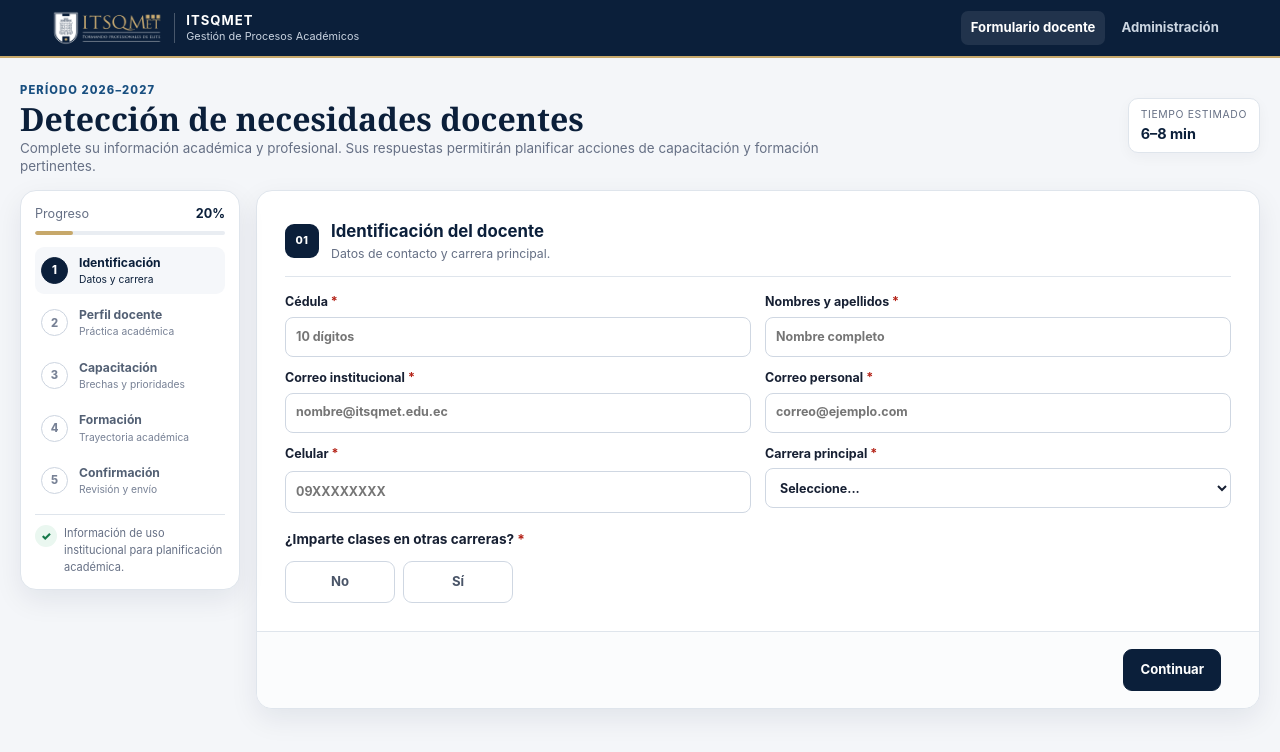
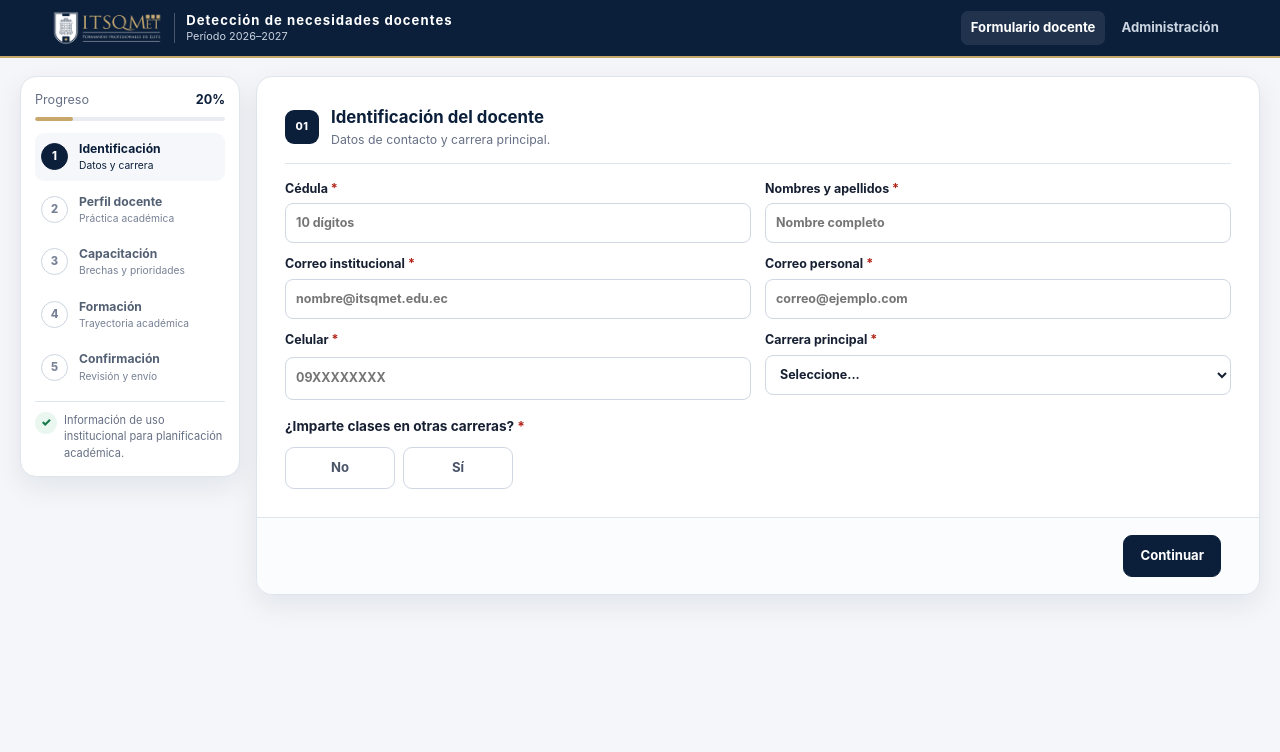
Before and after one commit to jeffer91/Encuesta-Form-Cap, a website: page index.html in a window 1280 px wide. Drawn offline with Linux system fonts and the light colour scheme.

Commit message:
Eliminar doble encabezado del formulario

```diff
--- a/index.html
+++ b/index.html
@@ -15,8 +15,8 @@
       <a class="brand" href="#formulario" aria-label="ITSQMET - inicio">
         <img src="assets/logo-itsqmet.png" alt="ITSQMET" />
         <span class="brand-copy">
-          <strong>ITSQMET</strong>
-          <small>Gestión de Procesos Académicos</small>
+          <strong>Detección de necesidades docentes</strong>
+          <small>Período 2026–2027</small>
         </span>
       </a>
       <nav class="top-actions" aria-label="Navegación principal">
@@ -26,19 +26,7 @@
     </header>
 
     <main>
-      <section id="view-formulario" class="view active" aria-labelledby="form-title">
-        <div class="page-heading">
-          <div>
-            <span class="eyebrow">Período 2026–2027</span>
-            <h1 id="form-title">Detección de necesidades docentes</h1>
-            <p>Complete su información académica y profesional. Sus respuestas permitirán planificar acciones de capacitación y formación pertinentes.</p>
-          </div>
-          <div class="heading-badge" aria-label="Tiempo estimado">
-            <span>Tiempo estimado</span>
-            <strong>6–8 min</strong>
-          </div>
-        </div>
-
+      <section id="view-formulario" class="view active" aria-label="Detección de necesidades docentes">
         <div class="form-layout">
           <aside class="stepper-card" aria-label="Progreso del formulario">
             <div class="progress-summary">
```
